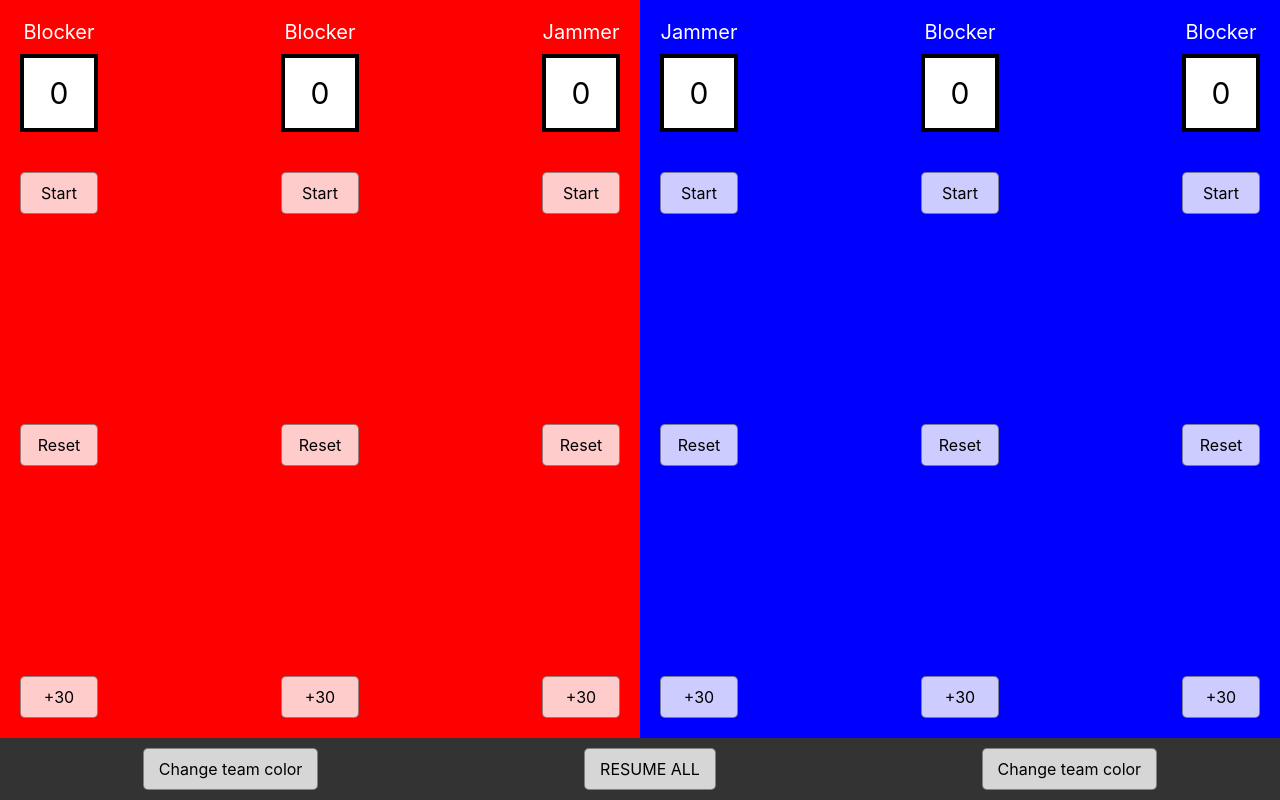
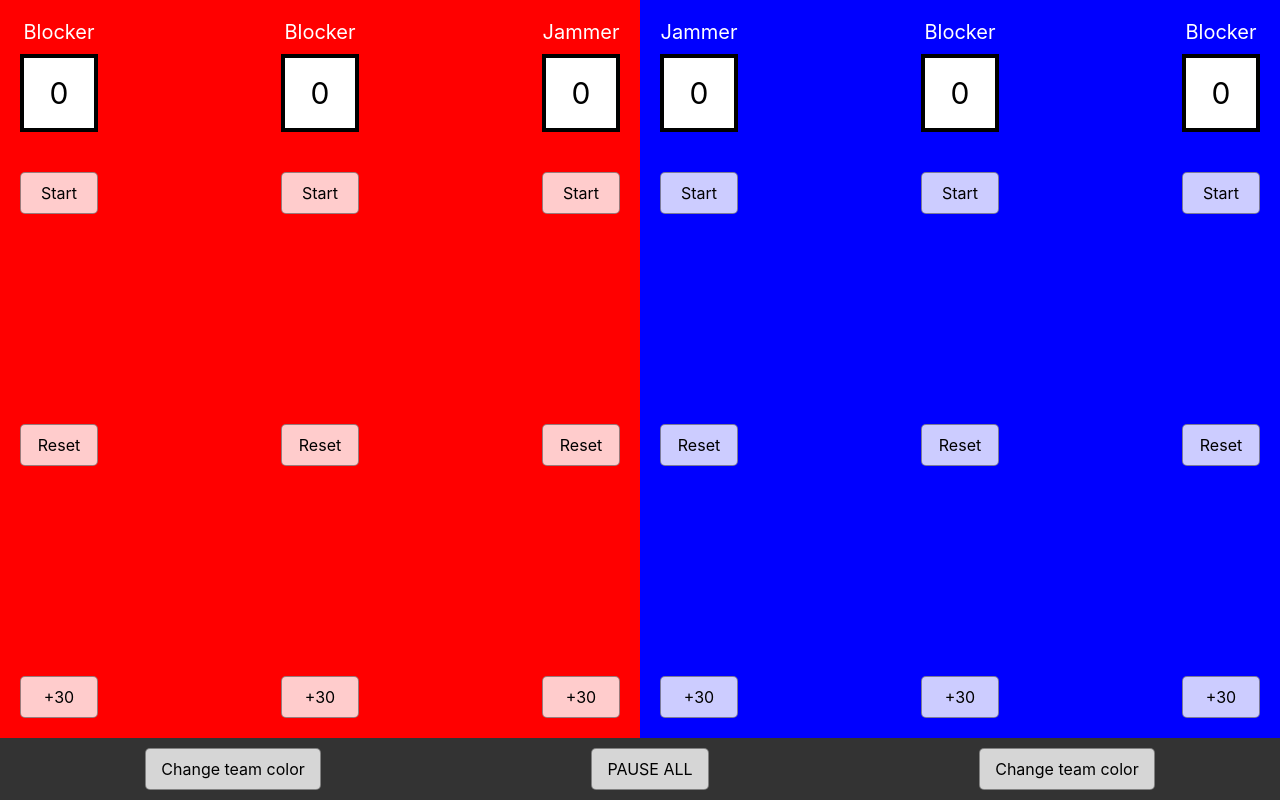
Before and after one commit to julietteO/derby-penalty-box-timer, a React (Create React App) app: page / in a window 1280 px wide. Built offline with nearby package versions, Linux system fonts and the light colour scheme.

Commit message:
Fix wording

```diff
--- a/src/App.tsx
+++ b/src/App.tsx
@@ -92,7 +92,7 @@ function App() {
         <ColorPicker currentColor={team1Color} setColor={setTeam1Color} />
         <Button
           onClick={() => setIsGlobalPause(!isGlobalPause)}
-          title={isGlobalPause ? "PAUSE ALL" : "RESUME ALL"}
+          title={isGlobalPause ? "RESUME ALL" : "PAUSE ALL"}
         />
         <ColorPicker currentColor={team2Color} setColor={setTeam2Color} />
       </div>
```
